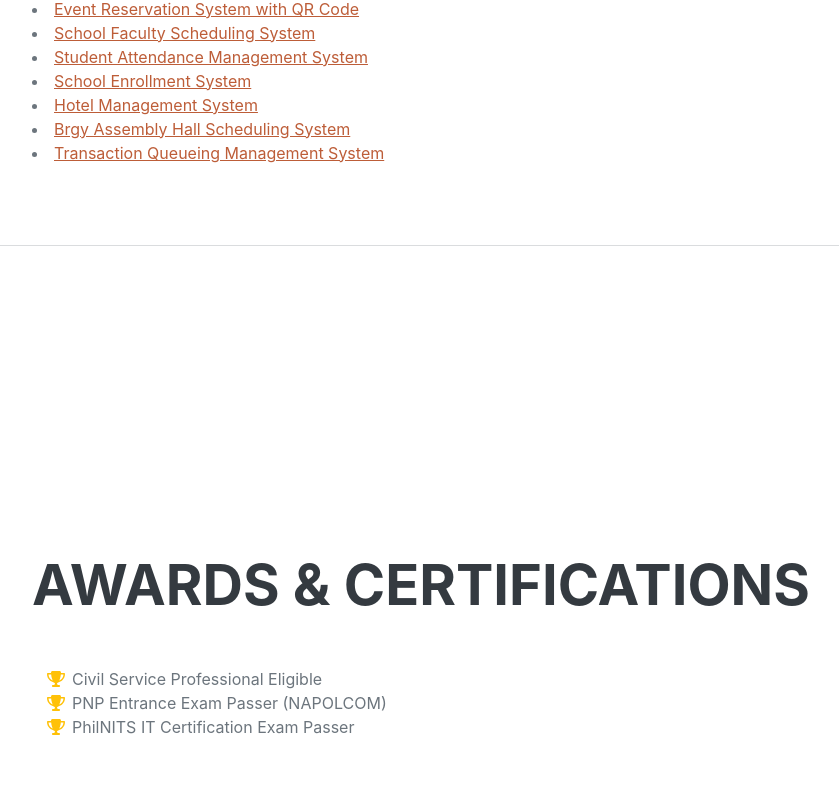
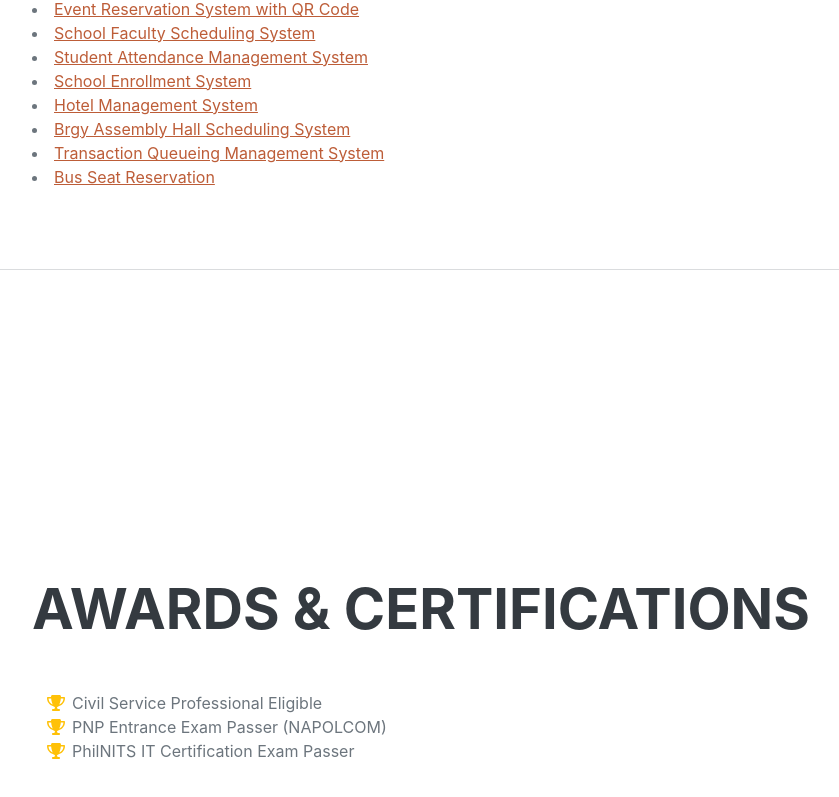
Before and after one commit to larrynacario/portfolio, a plain HTML site: page index.html in a window 1280 px wide. Shown: the part 3960-4757 px from the top of the page, without its empty margins (288-1127 px from the left). Drawn offline with nearby package versions, Linux system fonts and the light colour scheme; a web font is replaced by a local one.

Commit message:
Update index.html

```diff
--- a/index.html
+++ b/index.html
@@ -241,6 +241,10 @@
                             <span class="fa-li"><i class="fas fa-check"></i></span>
                             <a href="https://tqs.forefrontph.com/" target="_blank">Transaction Queueing Management System</a>
                         </li>
+                        <li>
+                            <span class="fa-li"><i class="fas fa-check"></i></span>
+                            <a href="https://bsrs.forefrontph.com/" target="_blank">Bus Seat Reservation</a>
+                        </li>
 
 
                 </div>
```
